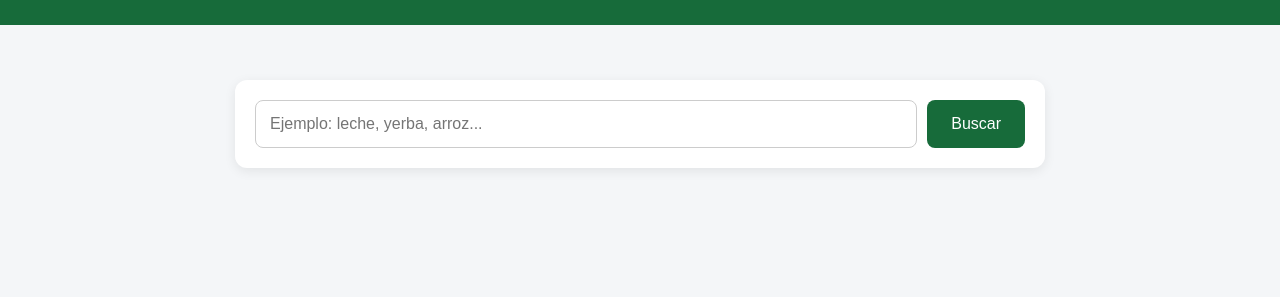
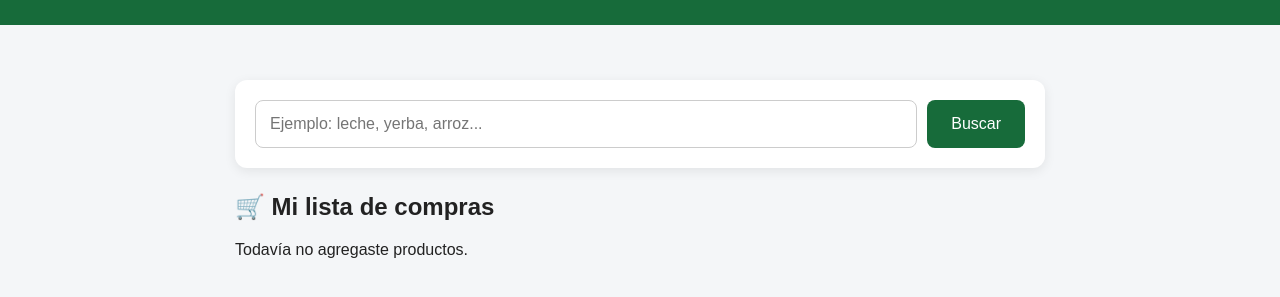
Before and after one commit to jivisuara-coder/superprecios-claros, a website: page public/index.html in a window 1280 px wide. Shown: the part 95-392 px from the top of the page. Drawn offline with Linux system fonts and the light colour scheme.

Commit message:
Update index.html

```diff
--- a/public/index.html
+++ b/public/index.html
@@ -127,6 +127,14 @@
   <div id="estado"></div>
   <div id="resultados"></div>
 
+  <section id="carrito">
+  <h2>🛒 Mi lista de compras</h2>
+  <div id="lista-carrito">
+    <p>Todavía no agregaste productos.</p>
+  </div>
+  <div id="resumen-carrito"></div>
+</section>
+
 </main>
 
 <script>
```
